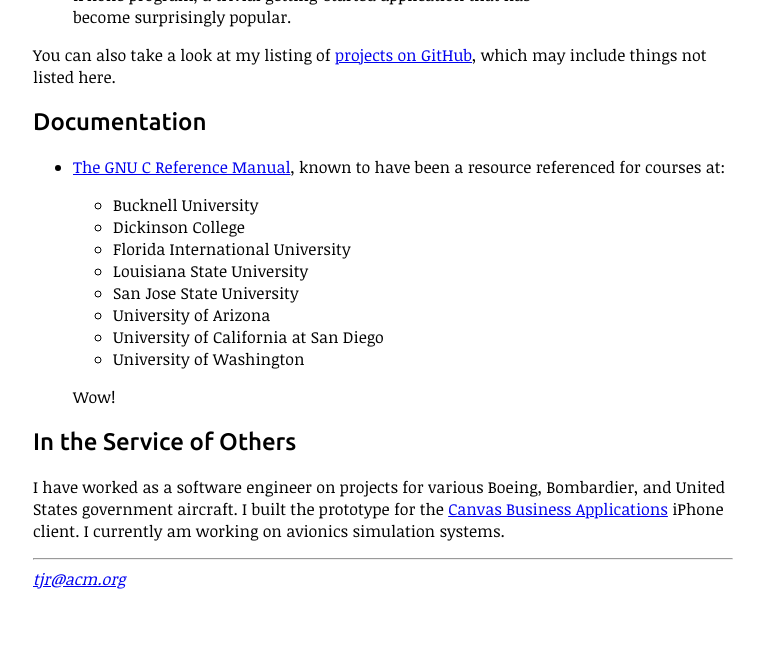
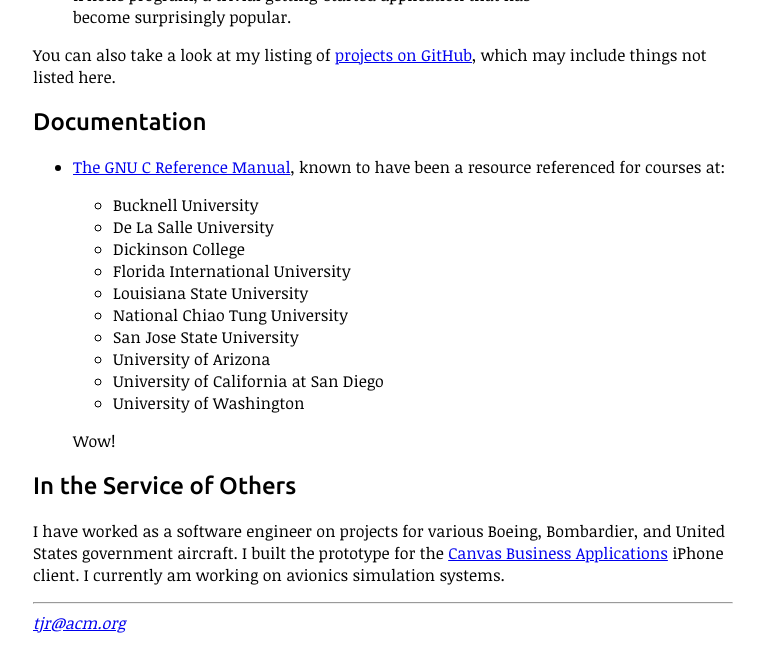
Before and after one commit to tjr/tjr.github.com, a Jekyll site: the page software/index.html, which Jekyll copies as it is, in a window 1280 px wide, cut to the strip 365-1050 px from the top of the page. Shown: the top 672 px of the strip, without its empty margins (257-1021 px from the left). Built offline with Jekyll 4.4.1, drawn with Linux system fonts in a browser that asks for light colours; before the commit the page ends 1006 px from its top, so only the background shows below that.

Commit message:
added more schools to GCRM list

```diff
--- a/software/index.html
+++ b/software/index.html
@@ -48,9 +48,11 @@ referenced for courses at:
 <p>
   <ul>
   <li>Bucknell University</li>
+  <li>De La Salle University</li>
   <li>Dickinson College</li>
   <li>Florida International University</li>
   <li>Louisiana State University</li>
+  <li>National Chiao Tung University</li>
   <li>San Jose State University</li>
   <li>University of Arizona</li>
   <li>University of California at San Diego</li>
```
